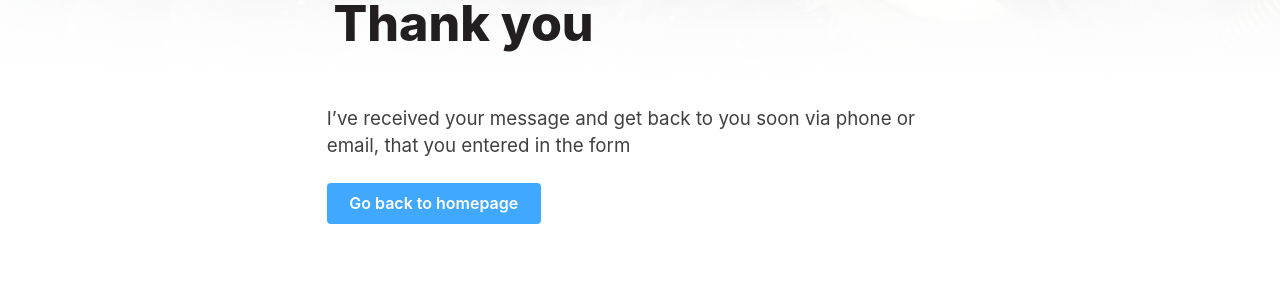
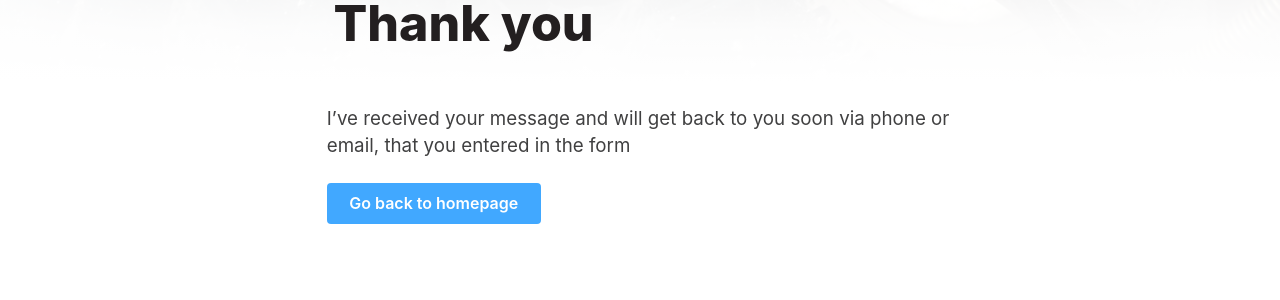
Before and after one commit to karolismieliauskas/thecoldestride.com, a Jekyll site: the page built from pages/thanks.html, in a window 1280 px wide and 900 px high, scrolled down 401 px. Shown: the part 165-465 px from the top of the window. Built offline with Jekyll 4.4.1, drawn with Linux system fonts in a browser that asks for light colours.

Commit message:
Update thanks.yml

```diff
--- a/_data/thanks.yml
+++ b/_data/thanks.yml
@@ -1,5 +1,5 @@
 hero:
   title: Thank you
 body: |
-  I've received your message and get back to you soon via phone or email, that you entered in the form
+  I've received your message and will get back to you soon via phone or email, that you entered in the form
 action: Go back to homepage
```
